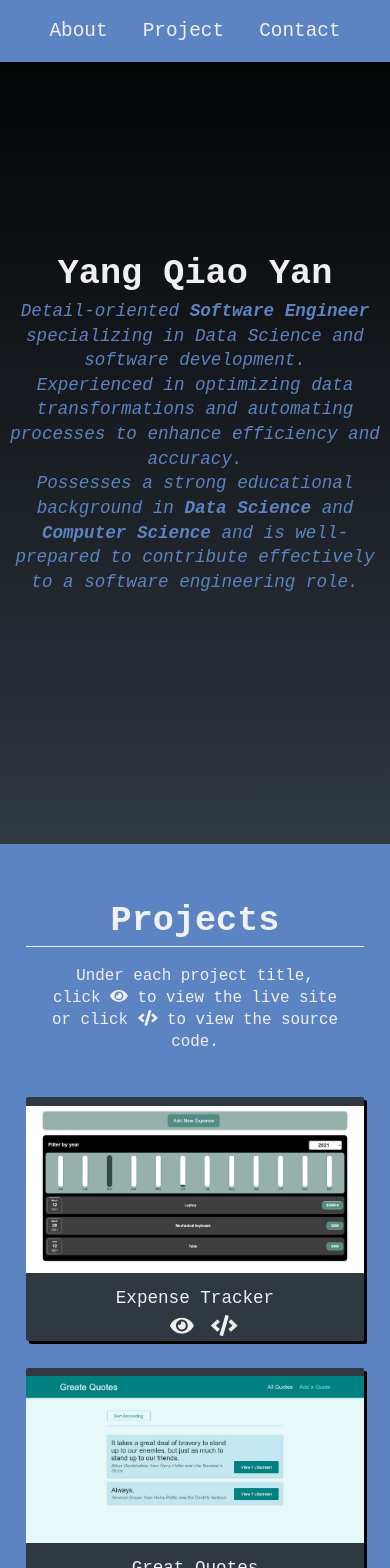
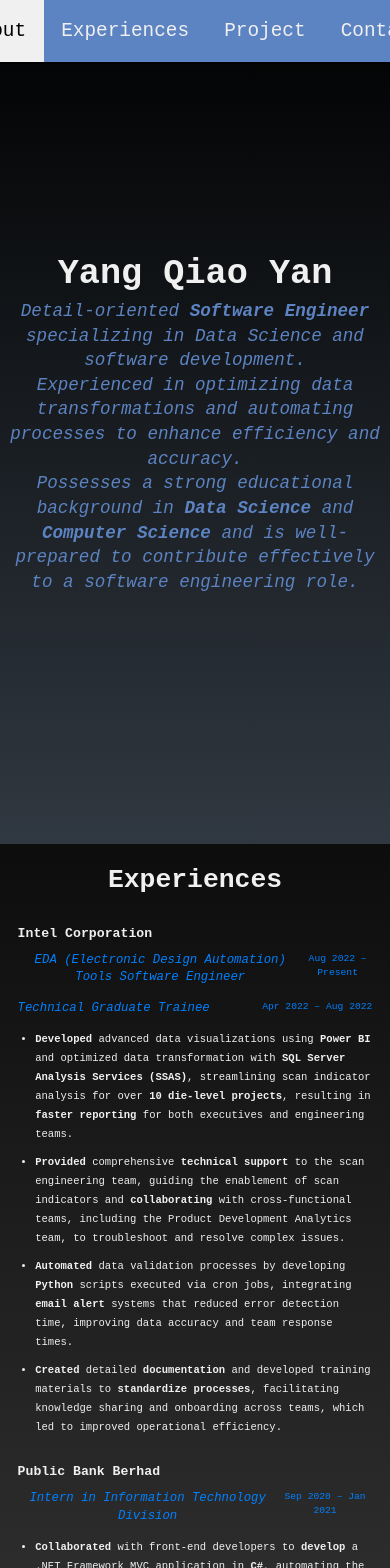
Before and after one commit to Esther-Yang/portfolio, a React (Create React App) app: page / in a window 390 px wide. Shown: the top 1568 px of the page. Built offline with nearby package versions, Linux system fonts and the light colour scheme.

Commit message:
Add Experiences.js & css

```diff
--- a/src/App.js
+++ b/src/App.js
@@ -1,6 +1,7 @@
 import "./App.css";
 import Navbar from "./components/Navbar";
 import About from "./components/About";
+import Experiences from "./components/Experiences"
 import Project from "./components/Project";
 import Contact from "./components/Contact";
 import Footer from "./components/Footer";
@@ -10,6 +11,7 @@ function App() {
     <div className="App">
       <Navbar />
       <About />
+      <Experiences />
       <Project />
       <Contact />
       <Footer />
--- /dev/null
+++ b/src/components/Experiences.js
@@ -0,0 +1,34 @@
+import { Fragment } from "react/cjs/react.production.min";
+import classes from "./Experiences.module.css";
+
+const Experiences = (props) => {
+  return (
+    <Fragment>
+      <section id="experiences" className={classes.experiences}>
+        <h1>Experiences</h1>
+        <div>
+            <p className={classes.company}>Intel Corporation</p>
+            <p className={classes.role}>EDA (Electronic Design Automation) Tools Software Engineer <span className={classes.date}>Aug 2022 – Present</span></p>
+            <p className={classes.role}>Technical Graduate Trainee <span className={classes.date}>Apr 2022 – Aug 2022</span></p>
+            <ul>
+                <li><b>Developed</b> advanced data visualizations using <b>Power BI</b> and optimized data transformation with <b>SQL Server Analysis Services (SSAS)</b>, streamlining scan indicator analysis for over <b>10 die-level projects</b>, resulting in <b>faster reporting</b> for both executives and engineering teams.</li>
+                <li><b>Provided</b> comprehensive <b>technical support</b> to the scan engineering team, guiding the enablement of scan indicators and <b>collaborating</b> with cross-functional teams, including the Product Development Analytics team, to troubleshoot and resolve complex issues.</li>
+                <li><b>Automated</b> data validation processes by developing <b>Python</b> scripts executed via cron jobs, integrating <b>email alert</b> systems that reduced error detection time, improving data accuracy and team response times.</li>
+                <li><b>Created</b> detailed <b>documentation</b> and developed training materials to <b>standardize processes</b>, facilitating knowledge sharing and onboarding across teams, which led to improved operational efficiency.</li>
+            </ul>
+        </div>
+
+        <div>
+            <p className={classes.company}>Public Bank Berhad</p>
+            <p className={classes.role}>Intern in Information Technology Division <span className={classes.date}>Sep 2020 – Jan 2021</span></p>
+            <ul>
+                <li><b>Collaborated</b> with front-end developers to <b>develop</b> a .NET Framework MVC application in <b>C#</b>, automating the formatting of HTML code and optimizing their workflow.</li>
+                <li><b>Conducted research</b> on web development trends and emerging mobile development technologies, reporting on the insights and findings.</li>
+            </ul>
+        </div>
+      </section>
+    </Fragment>
+  );
+};
+
+export default Experiences;
--- /dev/null
+++ b/src/components/Experiences.module.css
@@ -0,0 +1,114 @@
+.experiences {
+  display: flex;
+  flex-direction: column;
+  align-items: flex-start; /* Aligns content to the left */
+  padding:10rem 4rem 4rem 4rem;
+  width: 100%;
+  background-color: #0d0d0d; /* Darker background for better contrast */
+  background-image: linear-gradient(#0d0d0d, #333333);
+}
+
+/* Heading styles */
+.experiences > h1 {
+  font-size: 5rem; /* Larger font size for heading */
+  color: var(--main-white);
+  margin-bottom: 3rem;
+  text-align: center; /* Center-align heading */
+  width: 100%;
+}
+
+/* Company Name */
+.experiences .company {
+  font-size: 2rem; /* Larger font size for company name */
+  font-weight: bold;
+  color: var(--main-white);
+  margin-bottom: 1rem;
+  text-align: left; /* Align company name to the left */
+}
+
+/* Role and date container */
+.experiences .role {
+  font-size: 1.8rem; /* Increased font size for role */
+  font-style: italic;
+  color: #0080ff; /* More readable shade of blue */
+  margin-bottom: 1.5rem;
+  display: flex;
+  justify-content: space-between;
+  width: 100%;
+}
+
+.experiences .date {
+  font-style: normal;
+  font-weight: 300;
+  color: var(--main-light-gray);
+}
+
+/* List of experiences */
+.experiences ul {
+  padding-left: 2rem;
+  margin-bottom: 3rem; /* Increased margin between sections */
+  width: 100%;
+  list-style-type: disc;
+}
+
+.experiences li {
+  font-size: 1.6rem; /* Increased font size for bullet points */
+  color: var(--main-white);
+  margin-bottom: 1rem;
+  line-height: 1.8;
+  text-align: left; /* Left-align bullet points */
+}
+
+/* Adjustments for smaller screens */
+@media (max-width: 768px) {
+  .experiences {
+    padding: 2.5rem;
+  }
+
+  .experiences > h1 {
+    font-size: 3.5rem;
+  }
+
+  .experiences .company {
+    font-size: 1.8rem;
+  }
+
+  .experiences .role {
+    font-size: 1.6rem;
+  }
+
+  .experiences .date {
+    font-size: 1.2rem;
+  }
+
+  .experiences li {
+    font-size: 1.4rem;
+  }
+}
+
+/* For very small devices (mobile) */
+@media (max-width: 480px) {
+  .experiences {
+    padding: 2rem; /* Slightly smaller padding for mobiles */
+  }
+
+  .experiences > h1 {
+    font-size: 3rem; /* Adjusted font size for mobile */
+  }
+
+  .experiences .company {
+    font-size: 1.5rem;
+  }
+
+  .experiences .role {
+    font-size: 1.4rem;
+  }
+
+  .experiences .date {
+    font-size: 1.1rem;
+  }
+
+  .experiences li {
+    font-size: 1.2rem;
+  }
+}
--- a/src/components/Navbar.js
+++ b/src/components/Navbar.js
@@ -8,6 +8,9 @@ const Navbar = (props) => {
         <ul className={classes.navList}>
           <li>
             <a href="#about">About</a>
+          </li>
+          <li>
+            <a href="#experiences">Experiences</a>
           </li>
           <li>
             <a href="#project">Project</a>
```
